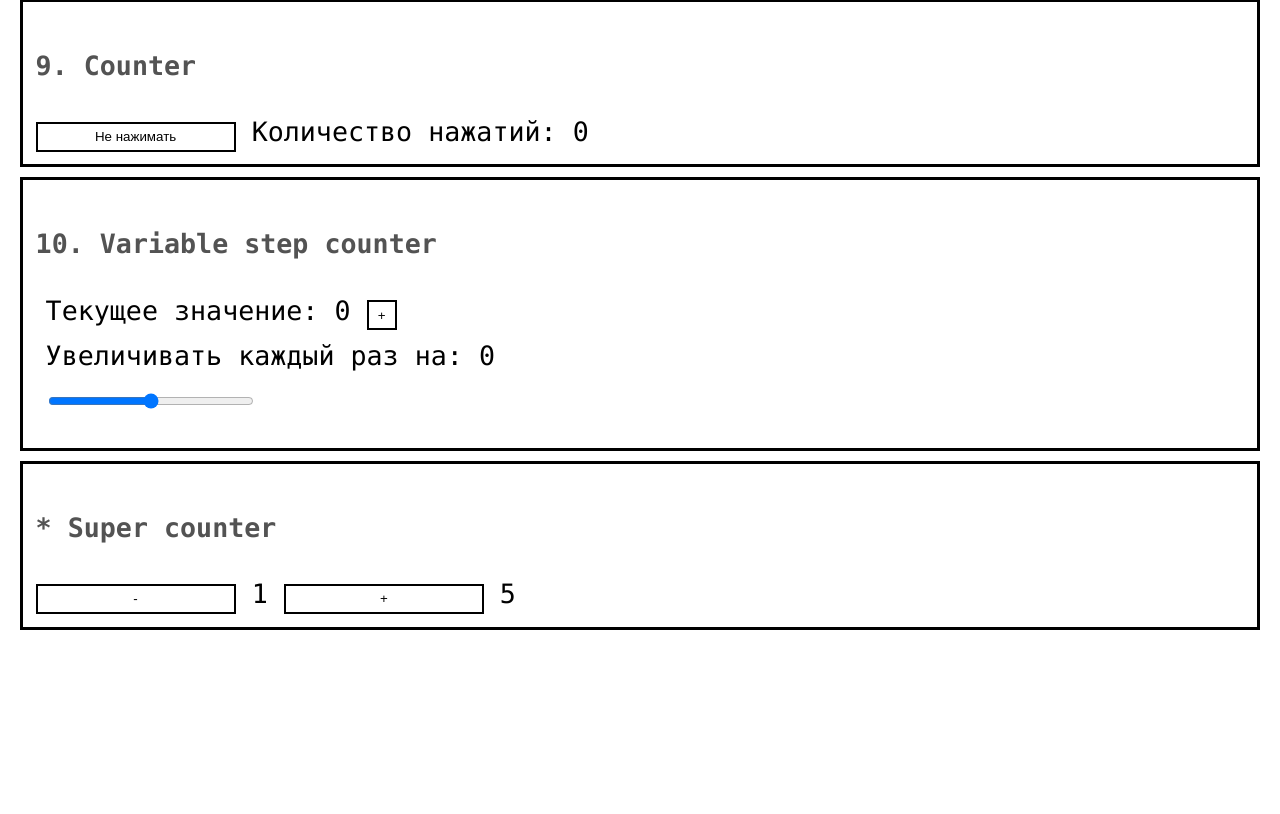
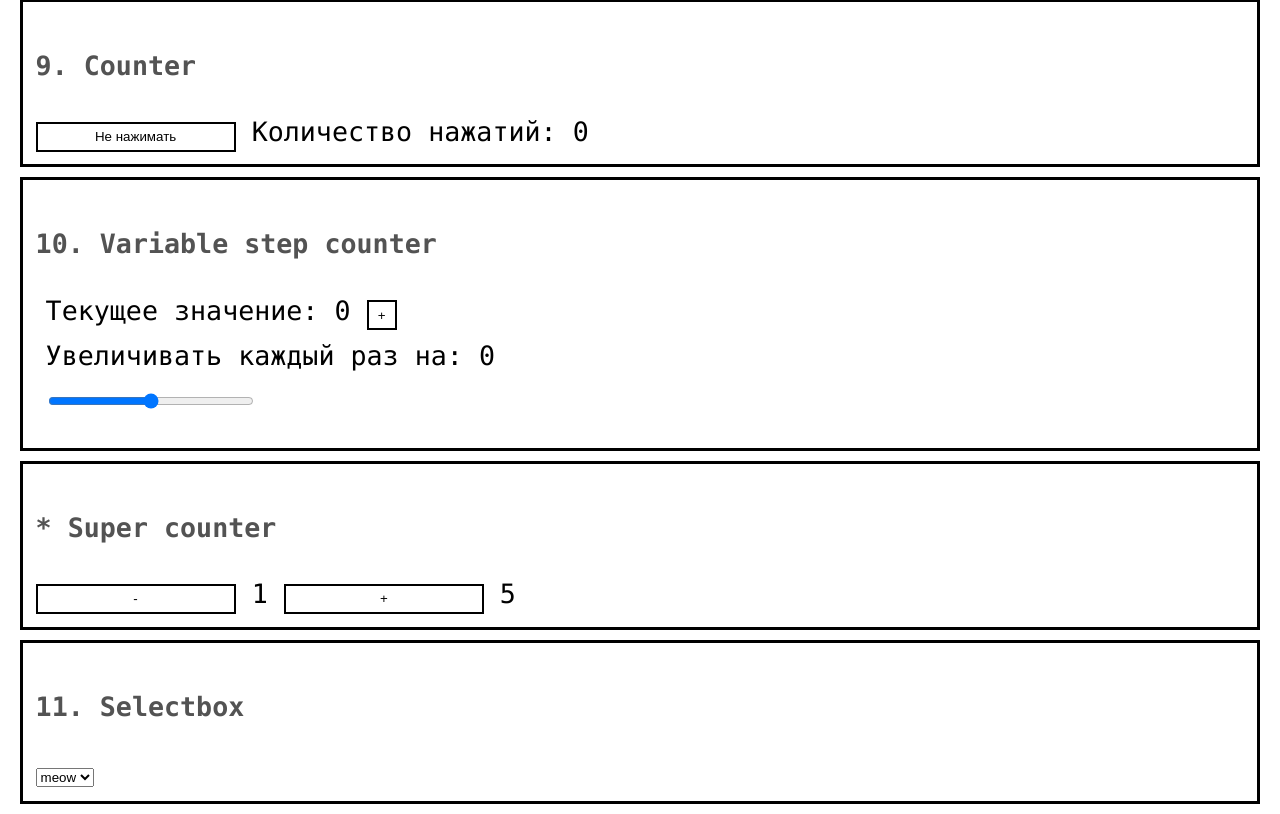
Before and after one commit to Xumeparu/exam, a React (Create React App) app: page / in a window 1280 px wide. Shown: the part 1573-2387 px from the top of the page. Before the commit the page ends 2213 px from the top, so only its background shows below. Built offline with nearby package versions, Linux system fonts and the light colour scheme.

Commit message:
Added Selectbox component

```diff
--- a/src/App.js
+++ b/src/App.js
@@ -9,7 +9,8 @@ import Thermometer from './components/Thermometer/Thermometer';
 import TrafficLight from './components/TrafficLight/TrafficLight';
 import Counter from './components/Counter/Counter';
 import VariableStepCounter from './components/VariableStepCounter/VariableStepCounter';
-import SuperCounter from "./components/SuperCounter/SuperCounter";
+import SuperCounter from './components/SuperCounter/SuperCounter';
+import Selectbox from './components/Selectbox/SelectBox';
 
 export default function App() {
     return (
@@ -25,6 +26,7 @@ export default function App() {
             <Counter />
             <VariableStepCounter />
             <SuperCounter />
+            <Selectbox options={['meow', 'woof', 'bark']} onSelect={value => console.log(value)} />
         </>
     );
 }
--- /dev/null
+++ b/src/components/Selectbox/SelectBox.jsx
@@ -0,0 +1,14 @@
+import React from 'react';
+
+export default function Selectbox({ options, onSelect }) {
+    return (
+        <div className='block'>
+            <h4>11. Selectbox</h4>
+            <select onChange={e => onSelect(e.target.value)}>
+                {options.map((item, index) => (
+                    <option key={index}>{item}</option>
+                ))}
+            </select>
+        </div>
+    );
+}
```
Also changed, not shown: 1 other file (tests, documents, lock files or other folders).
